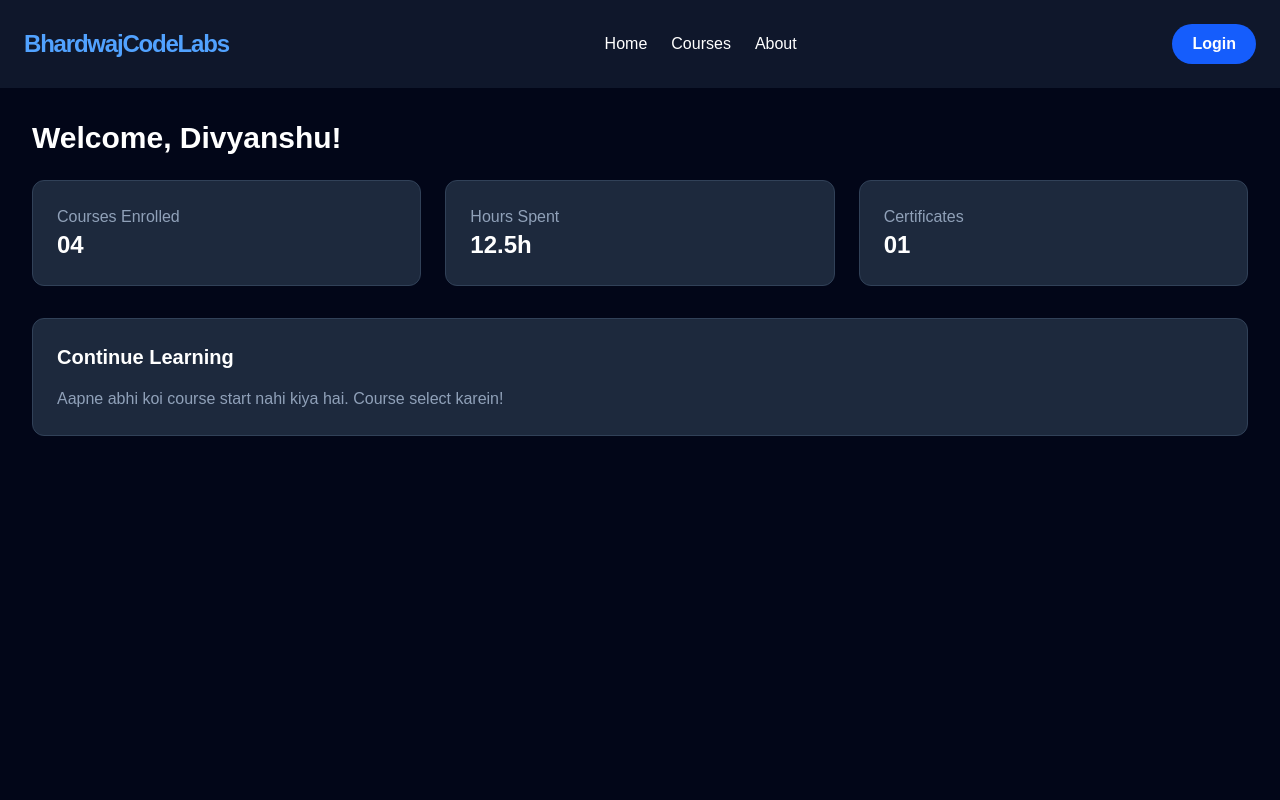
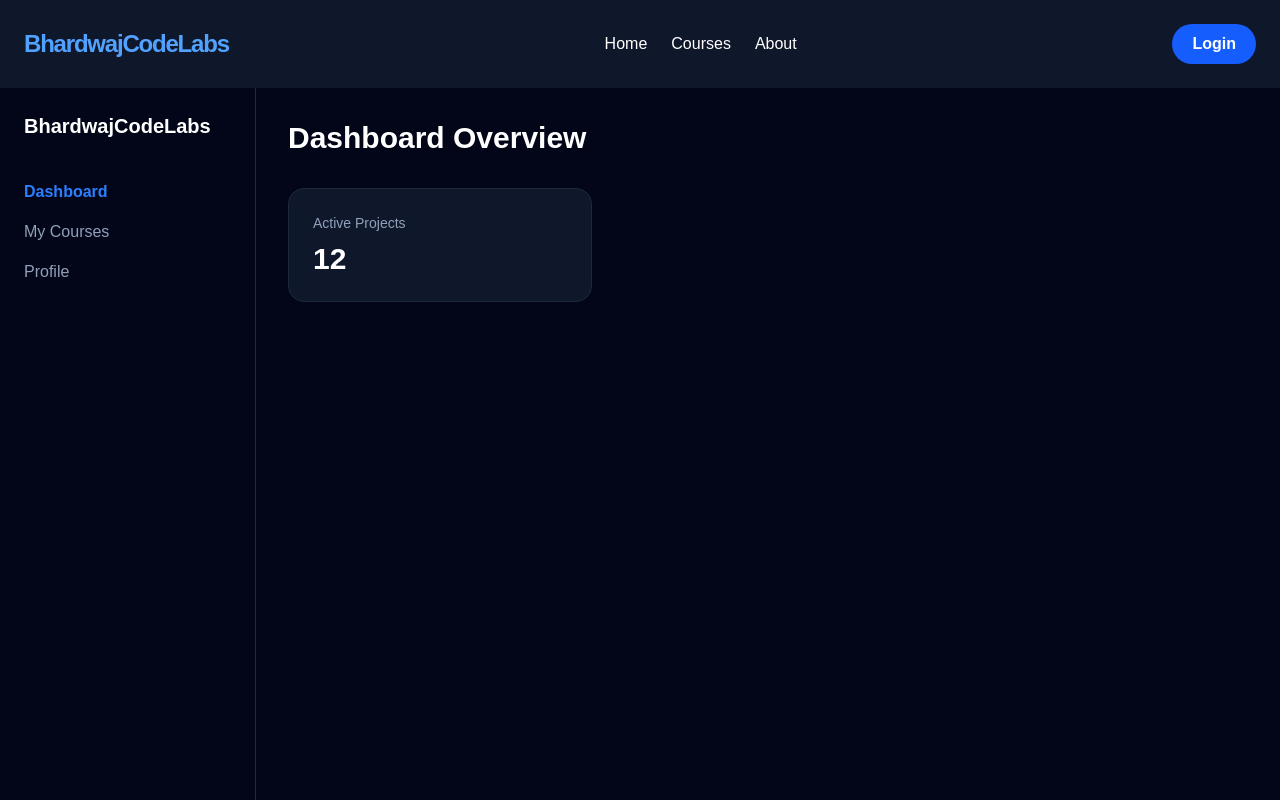
Before and after one commit to Divyanshu9508/edu-website, a Next.js app: page /dashboard in a window 1280 px wide. Shown: the top 800 px of the page. Built offline with nearby package versions, Linux system fonts and the light colour scheme.

Commit message:
sidebar update

```diff
--- a/app/dashboard/page.tsx
+++ b/app/dashboard/page.tsx
@@ -1,29 +1,29 @@
 export default function Dashboard() {
   return (
-    <div className="min-h-screen bg-slate-950 p-8 text-white">
-      <h1 className="text-3xl font-bold mb-6">Welcome, Divyanshu!</h1>
+    <div className="flex min-h-screen bg-slate-950 text-white">
+      {/* Sidebar */}
+      <aside className="w-64 border-r border-slate-800 p-6 hidden md:block">
+        <h2 className="text-xl font-bold mb-10">BhardwajCodeLabs</h2>
+        <nav className="space-y-4 text-slate-400">
+          <p className="text-blue-500 font-bold">Dashboard</p>
+          <p className="hover:text-white cursor-pointer">My Courses</p>
+          <p className="hover:text-white cursor-pointer">Profile</p>
+        </nav>
+      </aside>
 
-      <div className="grid grid-cols-1 md:grid-cols-3 gap-6">
-        <div className="bg-slate-800 p-6 rounded-xl border border-slate-700">
-          <h2 className="text-slate-400">Courses Enrolled</h2>
-          <p className="text-2xl font-bold">04</p>
+      {/* Main Content */}
+      <main className="flex-1 p-8">
+        <h1 className="text-3xl font-bold mb-8">Dashboard Overview</h1>
+
+        <div className="grid grid-cols-1 md:grid-cols-2 lg:grid-cols-3 gap-6">
+          {/* Stats Cards */}
+          <div className="bg-slate-900 p-6 rounded-2xl border border-slate-800 hover:border-blue-500 transition">
+            <h2 className="text-slate-400 text-sm">Active Projects</h2>
+            <p className="text-3xl font-black mt-2">12</p>
+          </div>
+          {/* Add more cards here */}
         </div>
-
-        <div className="bg-slate-800 p-6 rounded-xl border border-slate-700">
-          <h2 className="text-slate-400">Hours Spent</h2>
-          <p className="text-2xl font-bold">12.5h</p>
-        </div>
-
-        <div className="bg-slate-800 p-6 rounded-xl border border-slate-700">
-          <h2 className="text-slate-400">Certificates</h2>
-          <p className="text-2xl font-bold">01</p>
-        </div>
-      </div>
-
-      <div className="mt-8 bg-slate-800 p-6 rounded-xl border border-slate-700">
-        <h2 className="text-xl font-semibold mb-4">Continue Learning</h2>
-        <p className="text-slate-400">Aapne abhi koi course start nahi kiya hai. Course select karein!</p>
-      </div>
+      </main>
     </div>
   );
 }
```
